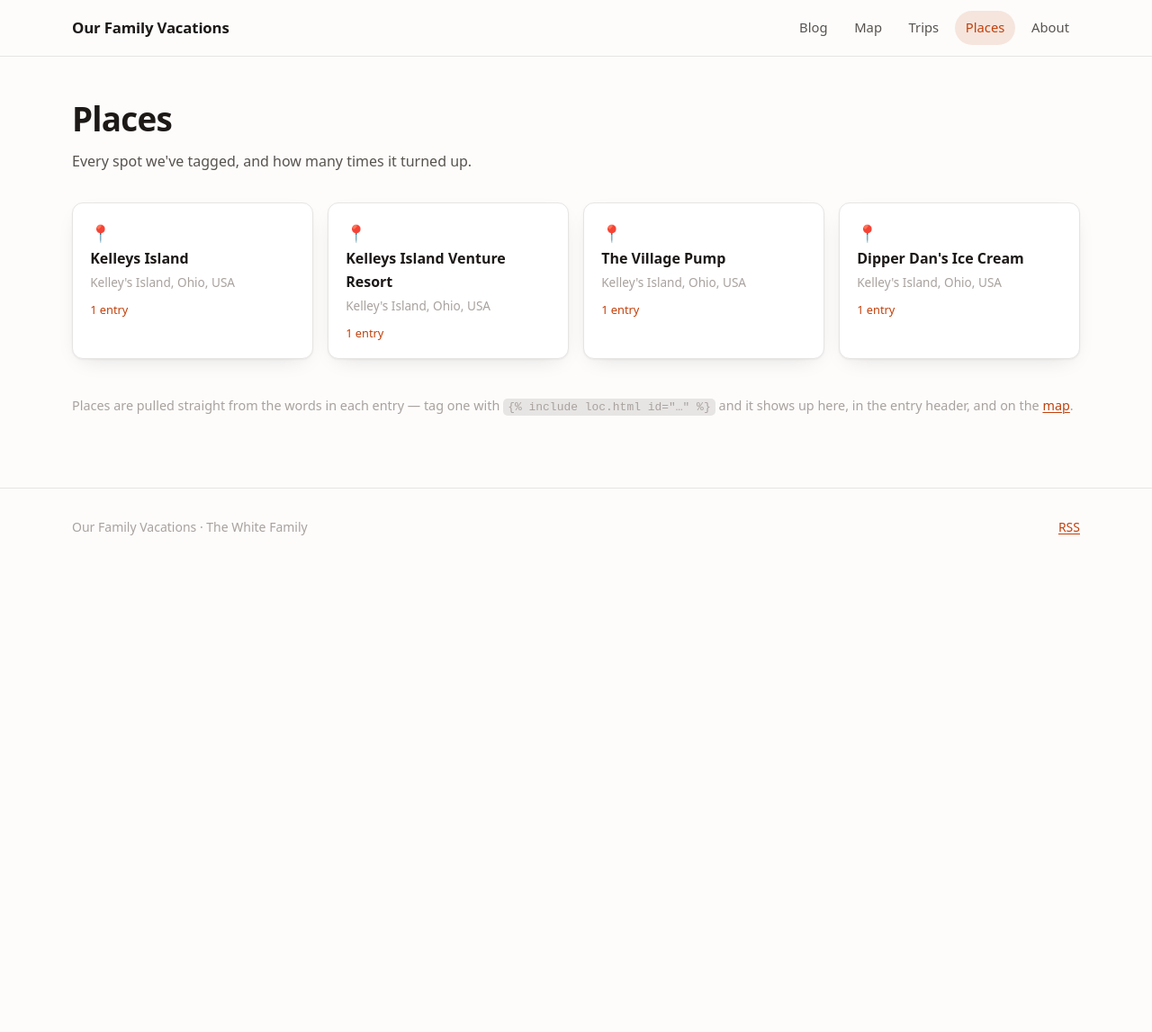
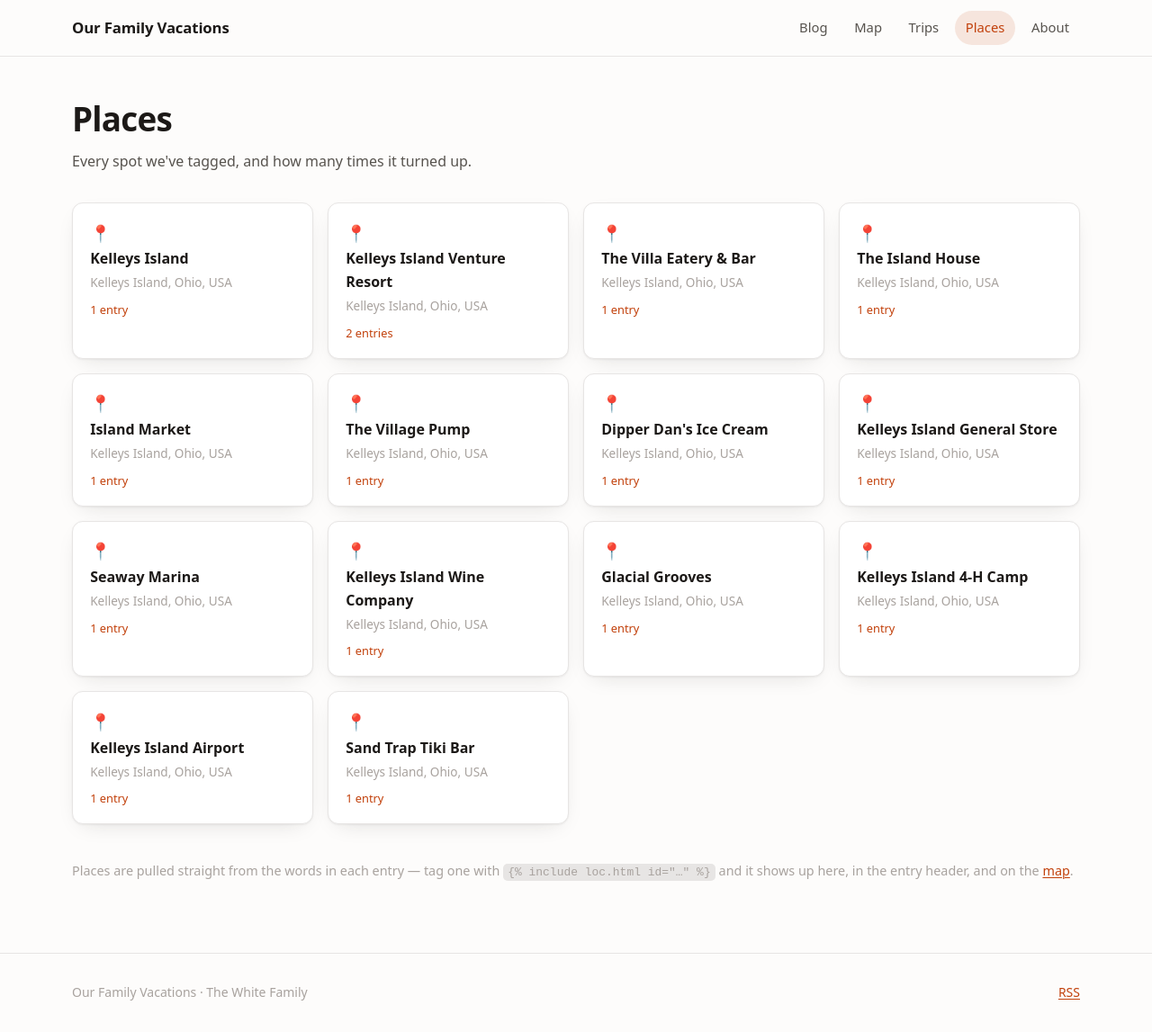
Before and after one commit to bwhite2015/family-vacations, a Jekyll site: the page built from locations.html, in a window 1280 px wide and 1147 px high. Shown: the whole window at 90% size. Built offline with Jekyll 4.4.1, drawn with Linux system fonts in a browser that asks for light colours.

Commit message:
Modifications to existing locations info and new post for kelleys island day 2 and 3.

```diff
--- a/_data/locations.yml
+++ b/_data/locations.yml
@@ -13,60 +13,84 @@
 
 kelleys-island:
   name: Kelleys Island
-  region: Kelley's Island, Ohio, USA
+  region: Kelleys Island, Ohio, USA
   lat: 41.6014
   lng: -82.6975
 
 kelleys-venture:
   name: Kelleys Island Venture Resort
-  region: Kelley's Island, Ohio, USA
+  region: Kelleys Island, Ohio, USA
   lat: 41.5978
   lng: -82.7216
 
 kelleys-villa:
   name: The Villa Eatery & Bar
-  region: Kelley's Island, Ohio, USA
+  region: Kelleys Island, Ohio, USA
   lat: 41.5965
   lng: -82.7252
 
 kelleys-island-house:
   name: The Island House
-  region: Kelley's Island, Ohio, USA
+  region: Kelleys Island, Ohio, USA
   lat: 41.5959
   lng: -82.7107
 
+kelleys-island-market:
+  name: Island Market
+  region: Kelleys Island, Ohio, USA
+  lat: 41.5943
+  lng: -82.7111
+
 kelleys-village-pump:
   name: The Village Pump
-  region: Kelley's Island, Ohio, USA
+  region: Kelleys Island, Ohio, USA
   lat: 41.5941
   lng: -82.7110
 
 kelleys-dipper-dan:
   name: Dipper Dan's Ice Cream
-  region: Kelley's Island, Ohio, USA
+  region: Kelleys Island, Ohio, USA
   lat: 41.5946
   lng: -82.7110
 
 kelleys-general-store:
   name: Kelleys Island General Store
-  region: Kelley's Island, Ohio, USA
+  region: Kelleys Island, Ohio, USA
   lat: 41.5945
   lng: -82.7106
 
 kelleys-seaway:
   name: Seaway Marina
-  region: Kelley's Island, Ohio, USA
+  region: Kelleys Island, Ohio, USA
   lat: 41.5912
   lng: -82.7038
 
 kelleys-wine-co:
   name: Kelleys Island Wine Company
-  region: Kelley's Island, Ohio, USA
+  region: Kelleys Island, Ohio, USA
   lat: 41.5958
   lng: -82.6968
 
 kelleys-grooves:
   name: Glacial Grooves
-  region: Kelley's Island, Ohio, USA
+  region: Kelleys Island, Ohio, USA
   lat: 41.6166
   lng: -82.7065
+
+kelleys-4h-camp:
+  name: Kelleys Island 4-H Camp
+  region: Kelleys Island, Ohio, USA
+  lat: 41.6080
+  lng: -82.6980
+
+kelleys-airport:
+  name: Kelleys Island Airport
+  region: Kelleys Island, Ohio, USA
+  lat: 41.6039
+  lng: -82.6878
+
+kelleys-sand-trap:
+  name: Sand Trap Tiki Bar
+  region: Kelleys Island, Ohio, USA
+  lat: 41.5950
+  lng: -82.7109
```
Also changed, not shown: _posts/2026-07-21-kelleys-island.md (added, +109 -0 lines).
